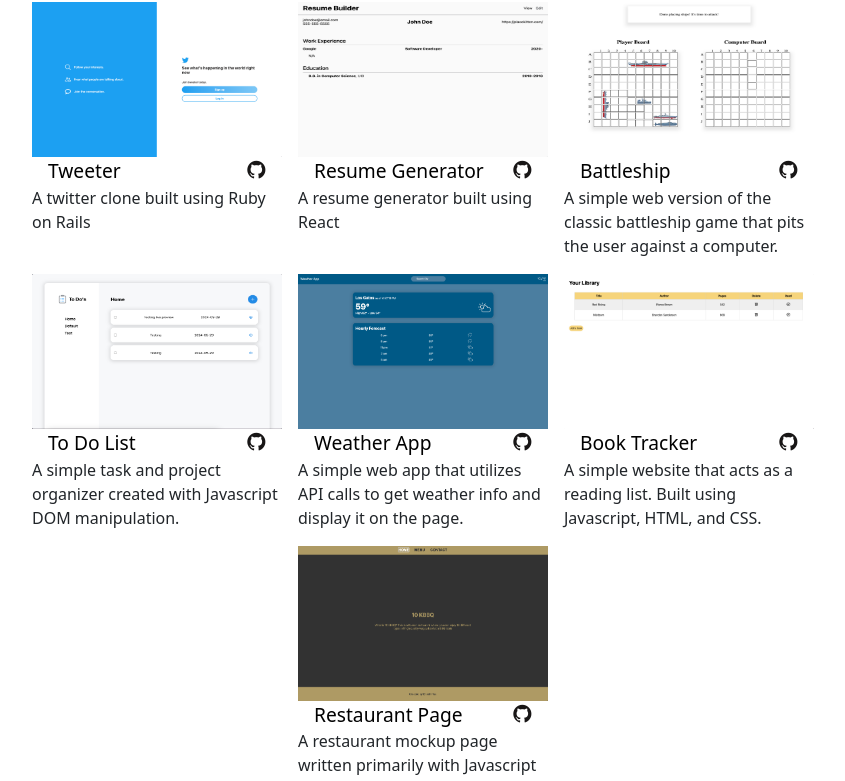
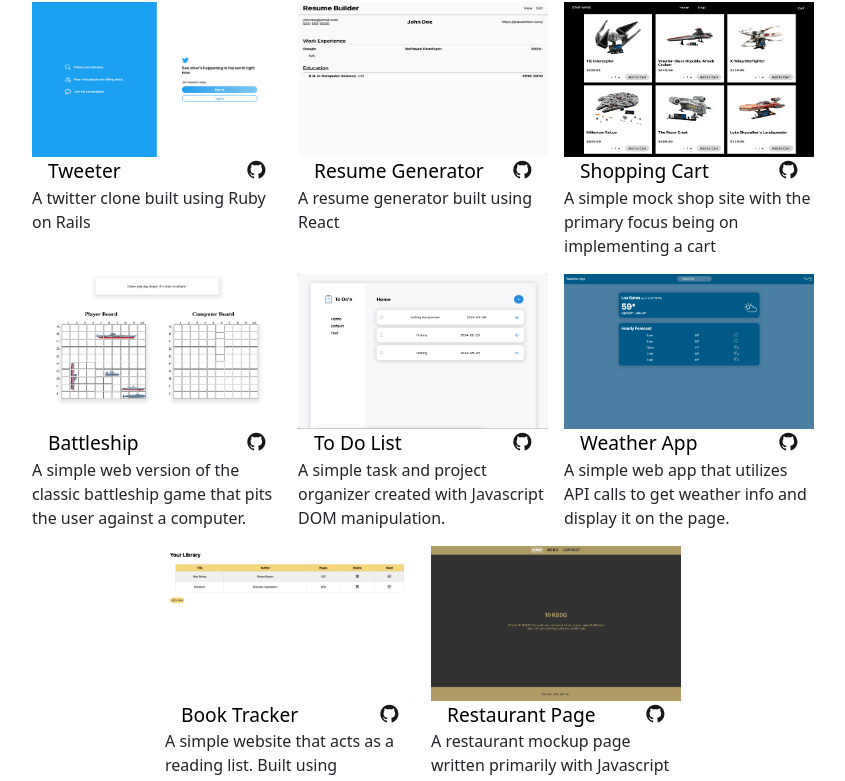
Before and after one commit to ewoknock/portfolio, a React (Vite) app: page / in a window 1280 px wide. Shown: the part 1846-2627 px from the top of the page, without its empty margins (217-1062 px from the left). Built offline with nearby package versions, Linux system fonts and the light colour scheme.

Commit message:
Adds in shopping cart project

```diff
--- a/src/App.jsx
+++ b/src/App.jsx
@@ -1,7 +1,4 @@
-import { useState } from 'react'
 import { BrowserRouter } from 'react-router-dom'
-import reactLogo from './assets/react.svg'
-import viteLogo from '/vite.svg'
 import Navbar from './components/Navbar.jsx'
 import Hero from './components/Hero.jsx'
 import Skills from './components/Skills.jsx'
--- a/src/components/Projects.jsx
+++ b/src/components/Projects.jsx
@@ -6,11 +6,13 @@ import ToDo from '../images/todo.png'
 import Restaurant from '../images/restaurant.png'
 import Booktracker from '../images/booktracker.png'
 import Battleship from '../images/Battleship.png'
+import ShoppingCart from '../images/shopping-cart.png'
 import '../styles/Projects.css'
 
 const ProjsData = [
     { key: 201, name: 'Tweeter', img: Tweeter, alt: 'Twitter Clone', desc: 'A twitter clone built using Ruby on Rails', github: 'https://github.com/ewoknock/tweeter', live: 'https://tweeter-twitterclone.fly.dev/' },
     { key: 202, name: 'Resume Generator', img: Resume, alt: 'Resume Generator', desc: 'A resume generator built using React', github: 'https://github.com/ewoknock/cv-generator', live: 'https://ewoknock.github.io/cv-generator' },
+    { key: 203, name: 'Shopping Cart', img: ShoppingCart, alt: 'Shopping Cart', desc: 'A simple mock shop site with the primary focus being on implementing a cart', github: 'https://github.com/ewoknock/shopping-cart', live: 'https://ewoknock.github.io/shopping-cart/' },
     { key: 301, name: 'Battleship', img: Battleship, alt: 'Battleship', desc: 'A simple web version of the classic battleship game that pits the user against a computer.', github: 'https://github.com/ewoknock/odin-javascript-projects/tree/main/battleship', live: 'https://ewoknock.github.io/odin-javascript-projects/battleship/dist/index.html' },
     { key: 302, name: 'To Do List', img: ToDo, alt: 'To Do List', desc: 'A simple task and project organizer created with Javascript DOM manipulation.', github: 'https://github.com/ewoknock/odin-javascript-projects/tree/main/to-do-list', live: 'https://ewoknock.github.io/odin-javascript-projects/to-do-list/dist/index.html' },
     { key: 303, name: 'Weather App', img: Weather, alt: 'Weather App', desc: 'A simple web app that utilizes API calls to get weather info and display it on the page.', github: 'https://github.com/ewoknock/odin-javascript-projects/tree/main/weather-app', live: 'https://ewoknock.github.io/odin-javascript-projects/weather-app/dist/index.html' },
```
Also changed, not shown: src/images/shopping-cart.png (added).
